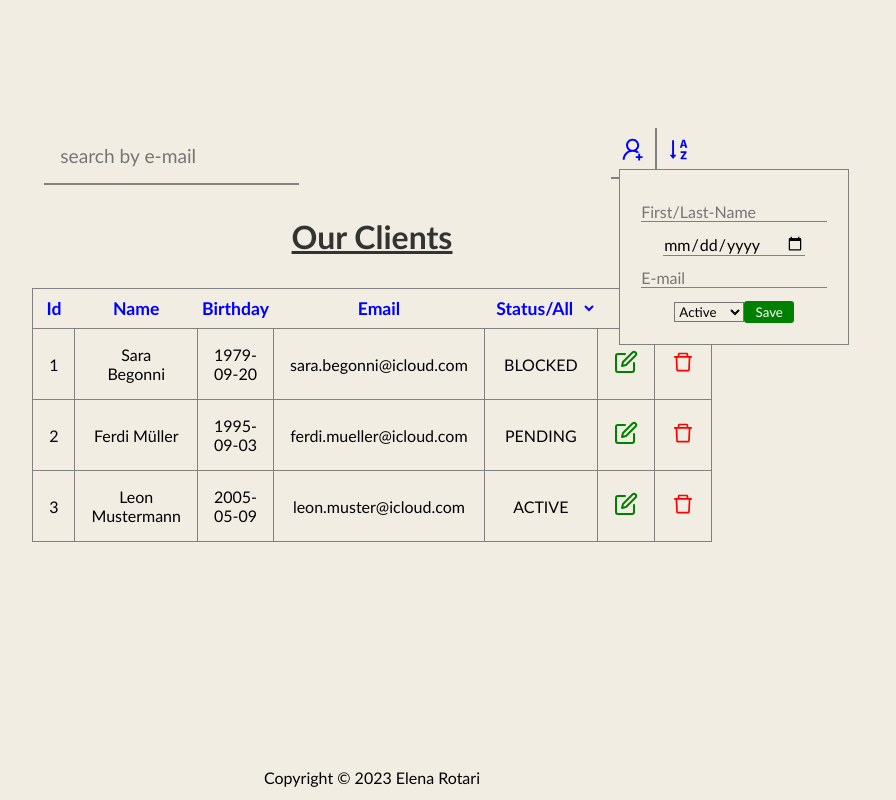
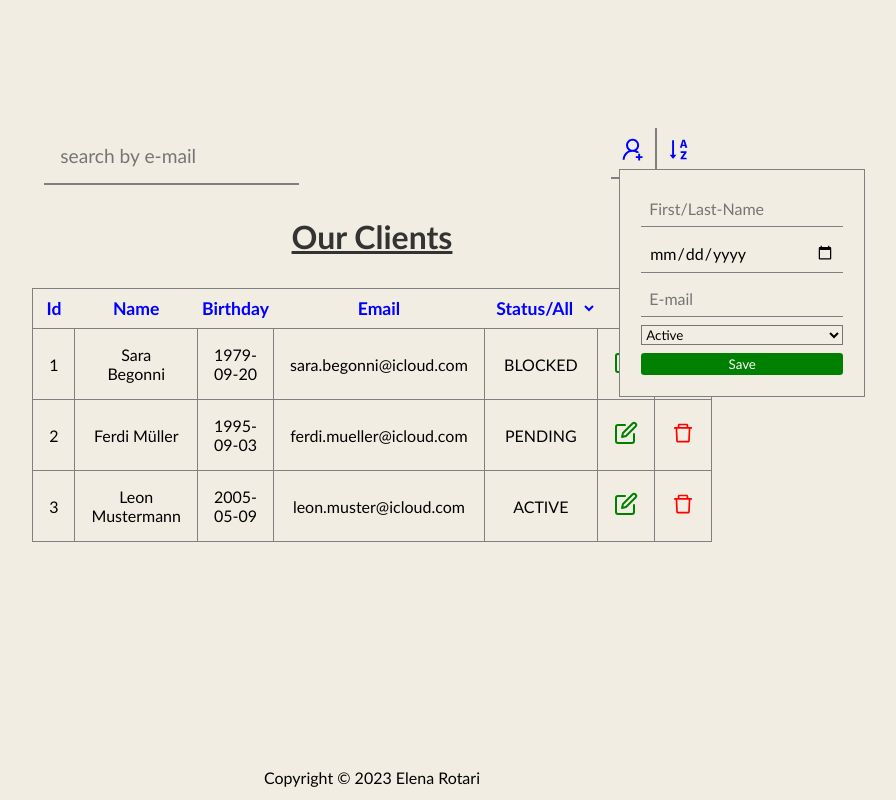
Before and after one commit to elenaRotari/moBerries, a React (Vite) app: page / in a window 1280 px wide. Both pictures are taken after a click on the button 902 px from the left and 153 px from the top of the page. Shown: the whole page, without its empty margins (268-1164 px from the left). Built offline with nearby package versions, Linux system fonts and the light colour scheme.

Commit message:
changed style on form an filter set to insesitive

```diff
--- a/src/components/adduser/adduser.scss
+++ b/src/components/adduser/adduser.scss
@@ -8,10 +8,15 @@
   }
   .formContainer {
     padding: calc($size * 1.3);
+    display: flex;
+    flex-direction: column;
+    justify-content: center;
+    gap: calc($size * 0.5);
     @media (max-width: 700px) {
       padding: calc($size * 0.5);
     }
     input {
+      padding: calc($size * 0.5);
       border: none;
       border-bottom: calc($size * 0.1) solid $text;
       outline: none;
--- a/src/reducer/reducer.tsx
+++ b/src/reducer/reducer.tsx
@@ -35,7 +35,7 @@ export const reducer = (state: typeof initState, action: ReducerAction) => {
       return {
         ...state,
         copy: state.users.filter((el: users) =>
-          el.email.includes(action.payload)
+          el.email.toLowerCase().includes(action.payload.toLowerCase())
         ),
       };
     case ACTION.DELETE:
```
